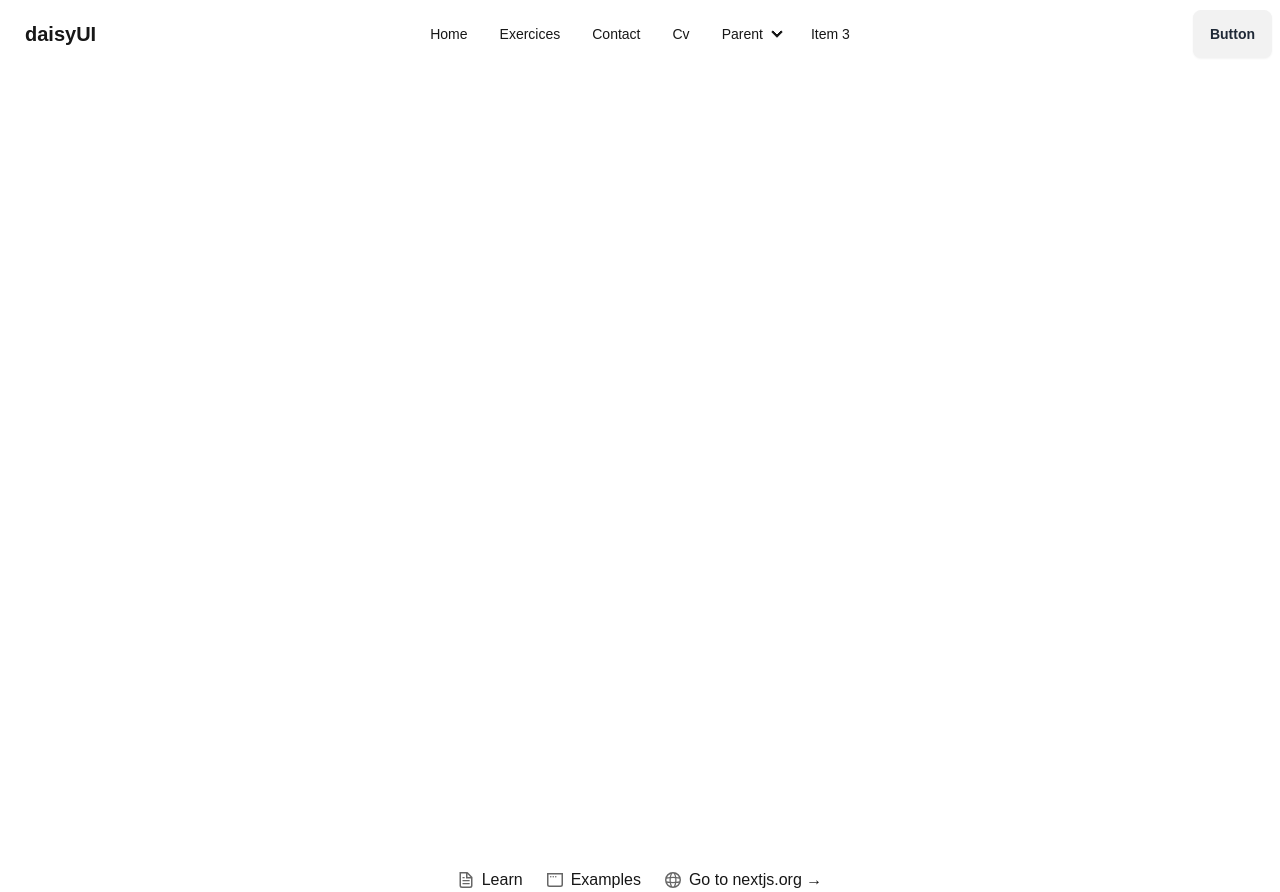
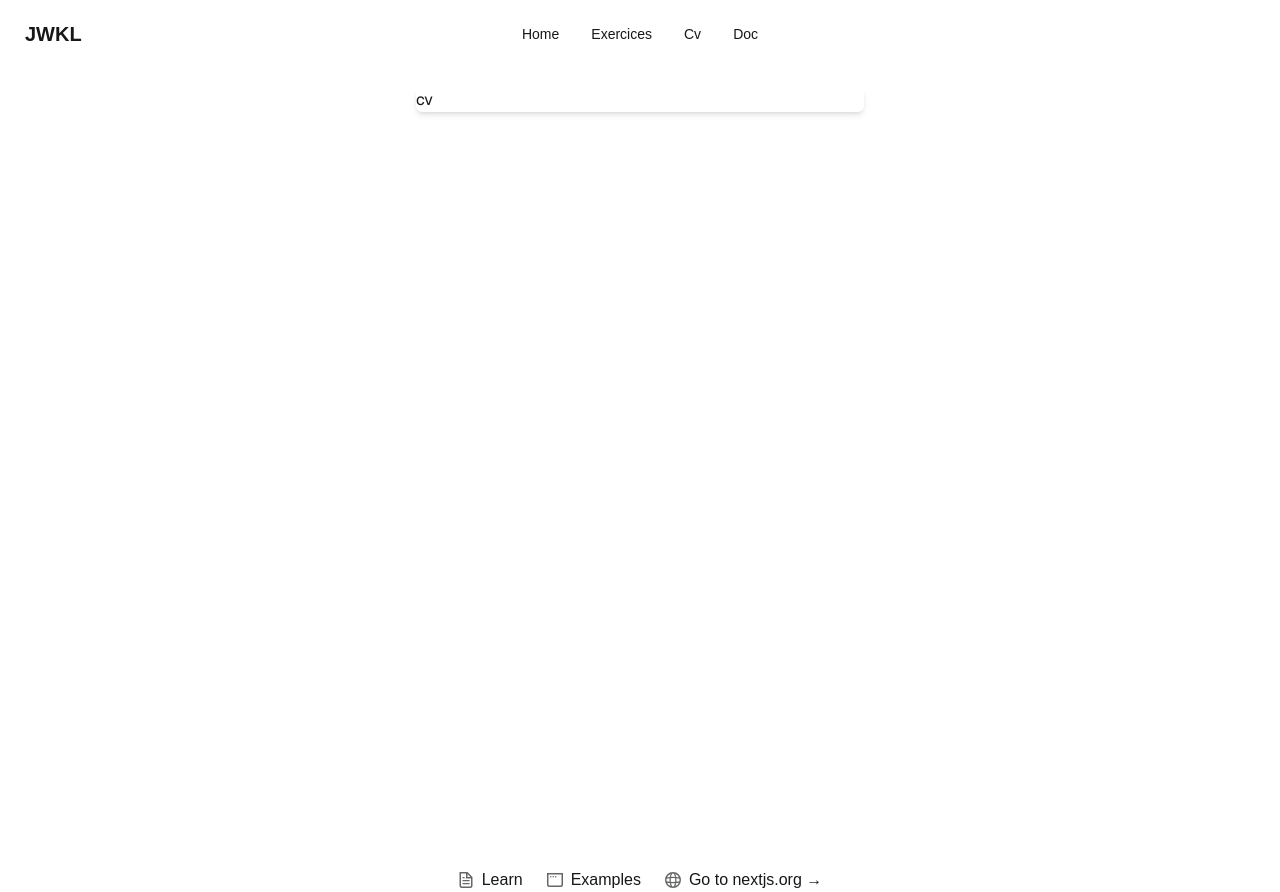
Before and after one commit to wakelamjordan/front_flask, a Next.js app: page /cv in a window 1280 px wide. Built offline with nearby package versions, Linux system fonts and the light colour scheme.

Commit message:
récupération des données sur api

```diff
--- a/src/app/contact/page.js
+++ b/src/app/contact/page.js
@@ -1,5 +1,9 @@
 import Image from "next/image";
 // import RootLayout from "../layout";
+export const metadata = {
+  title: "Contact",
+  description: "page contact",
+};
 export default function Contact() {
   return (
     // <RootLayout>
--- a/src/app/cv/page.js
+++ b/src/app/cv/page.js
@@ -1,15 +1,12 @@
 // import Image from "next/image";
-import RootLayout from "../layout";
 export const metadata = {
   title: "Cv",
   description: "page cv",
 };
 export default function Contact() {
   return (
-    <RootLayout lang="en">
-      <div className="w-full max-w-md mx-auto bg-base-100 shadow-md rounded-md overflow-hidden">
-        cv
-      </div>
-    </RootLayout>
+    <div className="w-full max-w-md mx-auto bg-base-100 shadow-md rounded-md overflow-hidden">
+      cv
+    </div>
   );
 }
--- /dev/null
+++ b/src/app/doc/page.js
@@ -0,0 +1,15 @@
+// import Image from "next/image";
+// import DocumentationContent from "../exercices/_documentationContent";
+export const metadata = {
+  title: "Documentation",
+  description: "Documentation de l'api flask",
+};
+import DocumentationContent from "../exercices/_documentationContent";
+
+export default function Documentation() {
+  return (
+    <div className="w-full max-w-md mx-auto bg-base-100 shadow-md rounded-md overflow-hidden">
+      <DocumentationContent />
+    </div>
+  );
+}
--- /dev/null
+++ b/src/app/exercices/_documentationContent.js
@@ -0,0 +1,17 @@
+// DocumentationContent.js
+"use client";
+
+import { useEffect } from "react";
+
+export default function DocumentationContent() {
+  useEffect(() => {
+    fetch("https://jordanwakelam.alwaysdata.net/flask/")
+      .then((response) => response.json())
+      .then((data) => console.log(data))
+      .catch((error) =>
+        console.log(`Erreur de récupération des données : ${error}`)
+      );
+  }, []);
+
+  return <div>documentation</div>;
+}
--- a/src/app/exercices/page.js
+++ b/src/app/exercices/page.js
@@ -1,4 +1,9 @@
 import H1 from "@/components/H1";
+
+export const metadata = {
+  title: "Exercices",
+  description: "page exercices",
+};
 
 export default function Exercices() {
   return (
--- a/src/app/layout.js
+++ b/src/app/layout.js
@@ -14,17 +14,25 @@ const geistMono = Geist_Mono({
 });
 
 export const metadata = {
-  title: "Create Next App",
-  description: "Generated by create next app",
+  title: "Front exo flask",
+  description: "Front de l'exercice flask",
 };
 
-export default function RootLayout({ children, lang = "fr" }) {
+export default function RootLayout({ children }) {
+
+  let links_list = [
+    {href: "/", label: "Home"},
+    {href: "/exercices", label: "Exercices"},
+    {href: "/cv", label: "Cv"},
+    {href: "/doc", label: "Doc"},
+  ];
+
   return (
-    <html lang={lang}>
+    <html lang="fr">
       <body
         className={`${geistSans.variable} ${geistMono.variable} antialiased`}
       >
-        <NavBar />
+        <NavBar links_list={links_list}/>
         <div className="grid grid-rows-[20px_1fr_20px] min-h-screen sm:px-20 font-[family-name:var(--font-geist-sans)]">
           <main className="flex flex-col gap-8 row-start-2 items-center sm:items-start">
             {/* <main className=""> */}
--- a/src/components/NavBar.js
+++ b/src/components/NavBar.js
@@ -2,7 +2,12 @@ import React from "react";
 
 import Link from "next/link";
 
-function NavBar() {
+function NavBar({ links_list }) {
+  const links_elements = links_list.map((link, index) => (
+    <li key={index}>
+      <Link href={link.href}>{link.label}</Link>
+    </li>
+  ));
   return (
     <div className="navbar bg-base-100">
       <div className="navbar-start">
@@ -27,70 +32,18 @@ function NavBar() {
             tabIndex={0}
             className="menu menu-sm dropdown-content bg-base-100 rounded-box z-[1] mt-3 w-52 p-2 shadow"
           >
-            <li>
-              <Link href="/">Home</Link>
-            </li>
-            <li>
-              <Link href="/exercices">Exercices</Link>
-            </li>
-            <li>
-              <Link href="/contact">Contact</Link>
-            </li>
-            <li>
-              <Link href="/cv">Cv</Link>
-            </li>
-            <li>
-              <a>Parent</a>
-              <ul className="p-2">
-                <li>
-                  <a>Submenu 1</a>
-                </li>
-                <li>
-                  <a>Submenu 2</a>
-                </li>
-              </ul>
-            </li>
-            <li>
-              <a>Item 3</a>
-            </li>
+            {links_elements}
           </ul>
         </div>
-        <a className="btn btn-ghost text-xl">daisyUI</a>
+        <Link href="/" className="btn btn-ghost text-xl">
+          JWKL
+        </Link>
       </div>
       <div className="navbar-center hidden lg:flex">
-        <ul className="menu menu-horizontal px-1">
-          <li>
-            <Link href="/">Home</Link>
-          </li>
-          <li>
-            <Link href="/exercices">Exercices</Link>
-          </li>
-          <li>
-            <Link href="/contact">Contact</Link>
-          </li>
-          <li>
-            <Link href="/cv">Cv</Link>
-          </li>
-          <li>
-            <details>
-              <summary>Parent</summary>
-              <ul className="p-2">
-                <li>
-                  <a>Submenu 1</a>
-                </li>
-                <li>
-                  <a>Submenu 2</a>
-                </li>
-              </ul>
-            </details>
-          </li>
-          <li>
-            <a>Item 3</a>
-          </li>
-        </ul>
+        <ul className="menu menu-horizontal px-1">{links_elements}</ul>
       </div>
       <div className="navbar-end">
-        <a className="btn">Button</a>
+        {/* <a className="btn">Button</a> */}
       </div>
     </div>
   );
```
Also changed, not shown: 12 other files (tests, documents, lock files or other folders).
